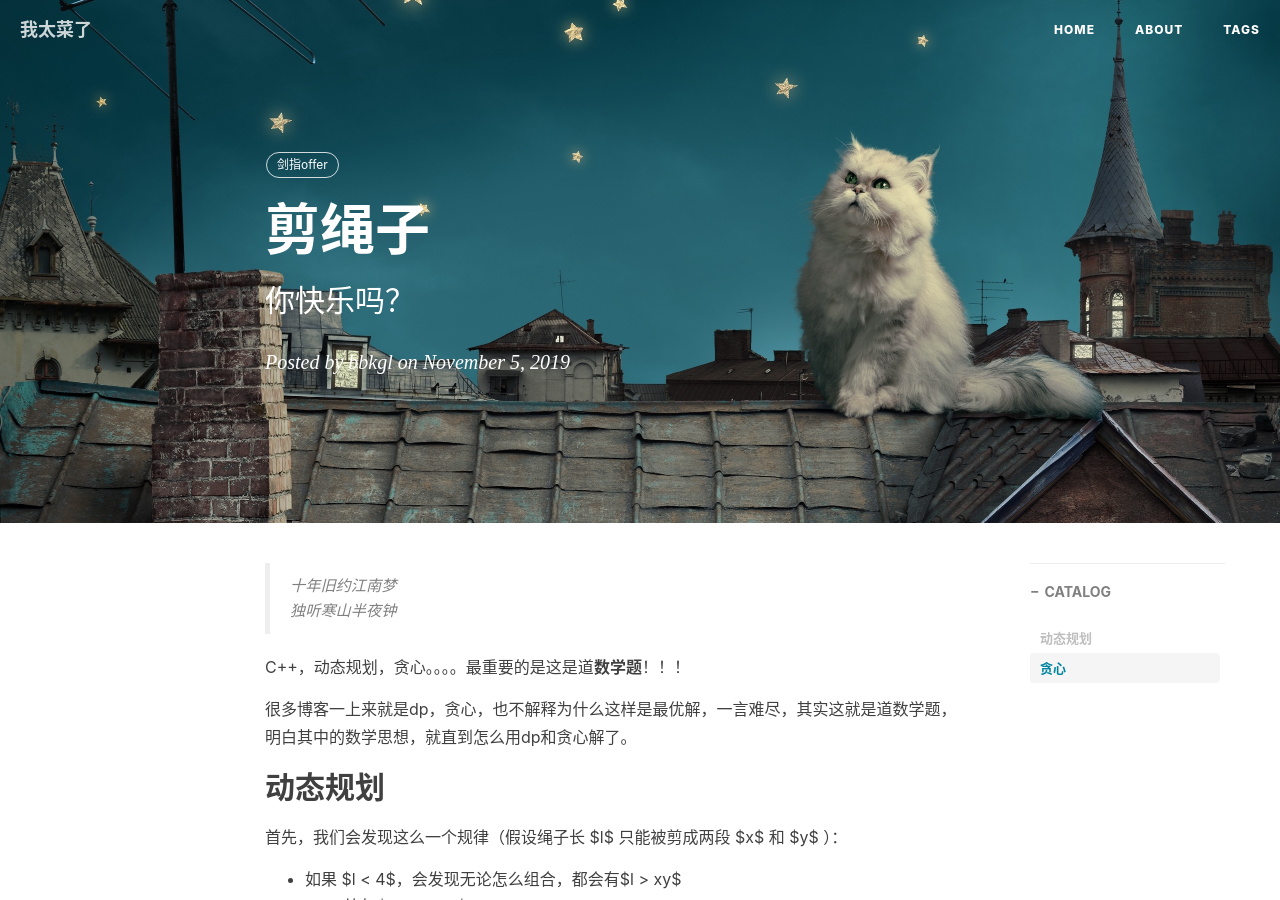
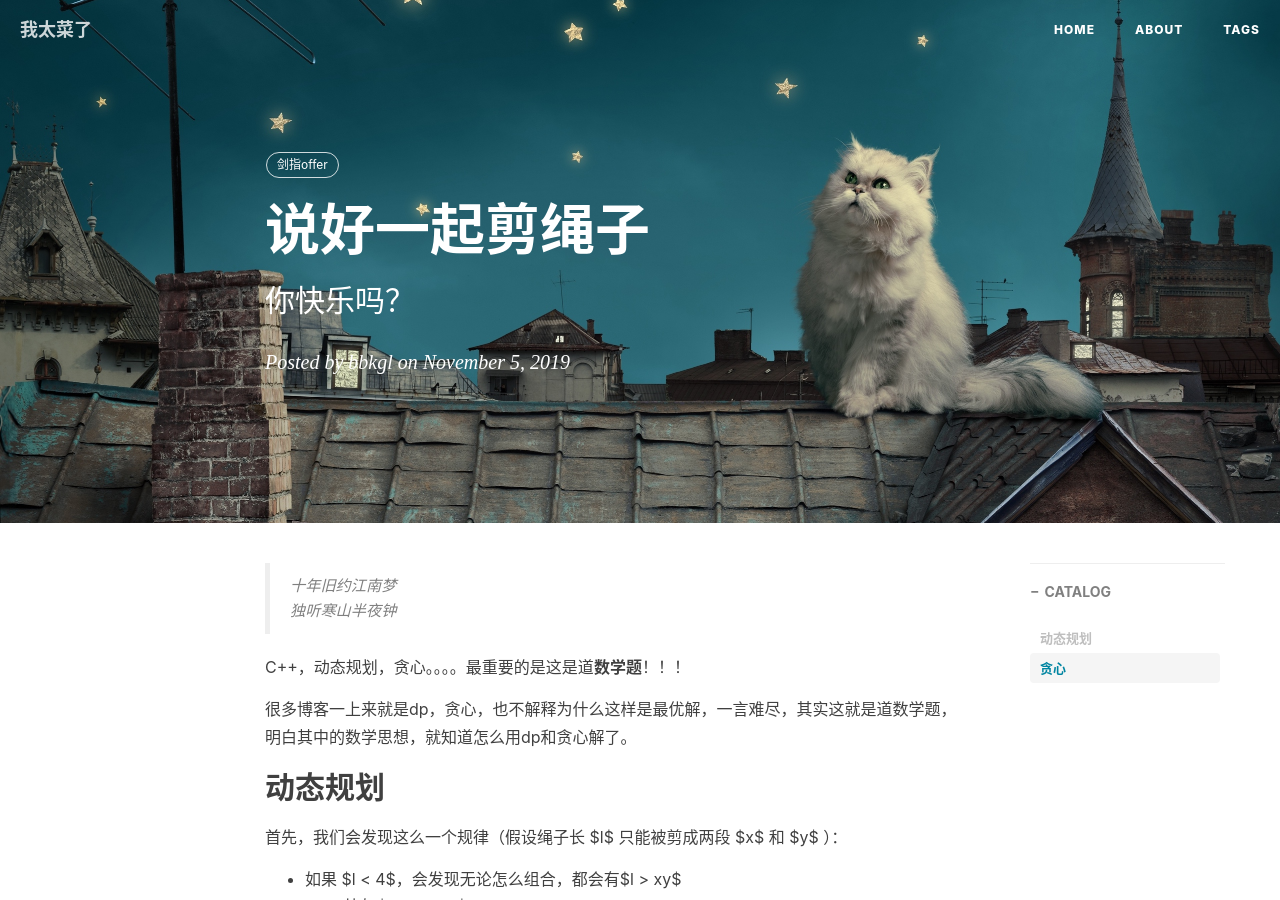
Before and after one commit to bbkgl/bbkgl.github.io, a Jekyll site: the page built from _posts/2019-11-05-说好一起剪绳子.md, in a window 1280 px wide and 900 px high. Built offline with Jekyll 4.4.1, drawn with Linux system fonts in a browser that asks for light colours; nearby versions of some CDN libraries; comment, search, counter and statistics services are not loaded.

Commit message:
Update and rename 2019-11-05-剪绳子.md to 2019-11-05-说好一起剪绳子.md

```diff
--- a/_posts/2019-11-05-剪绳子.md
+++ b/_posts/2019-11-05-说好一起剪绳子.md
@@ -1,6 +1,6 @@
 ---
 layout:     post
-title:      剪绳子
+title:      说好一起剪绳子
 subtitle:   你快乐吗？
 date:       2019-11-05
 author:     bbkgl
@@ -16,7 +16,7 @@ tags:
 
 C++，动态规划，贪心。。。。最重要的是这是道**数学题**！！！
 
-很多博客一上来就是dp，贪心，也不解释为什么这样是最优解，一言难尽，其实这就是道数学题，明白其中的数学思想，就直到怎么用dp和贪心解了。
+很多博客一上来就是dp，贪心，也不解释为什么这样是最优解，一言难尽，其实这就是道数学题，明白其中的数学思想，就知道怎么用dp和贪心解了。
 
 ## 动态规划
 
```
